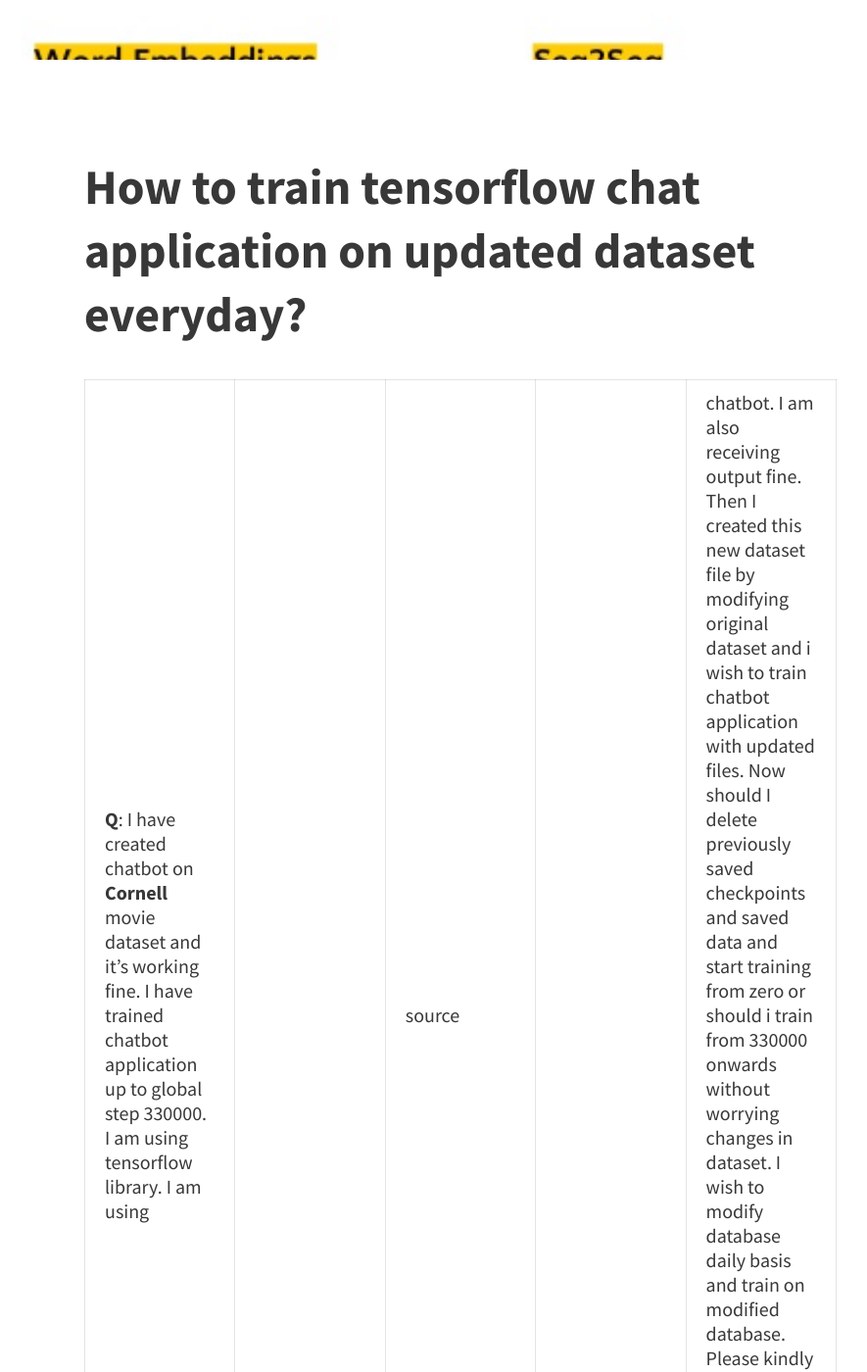
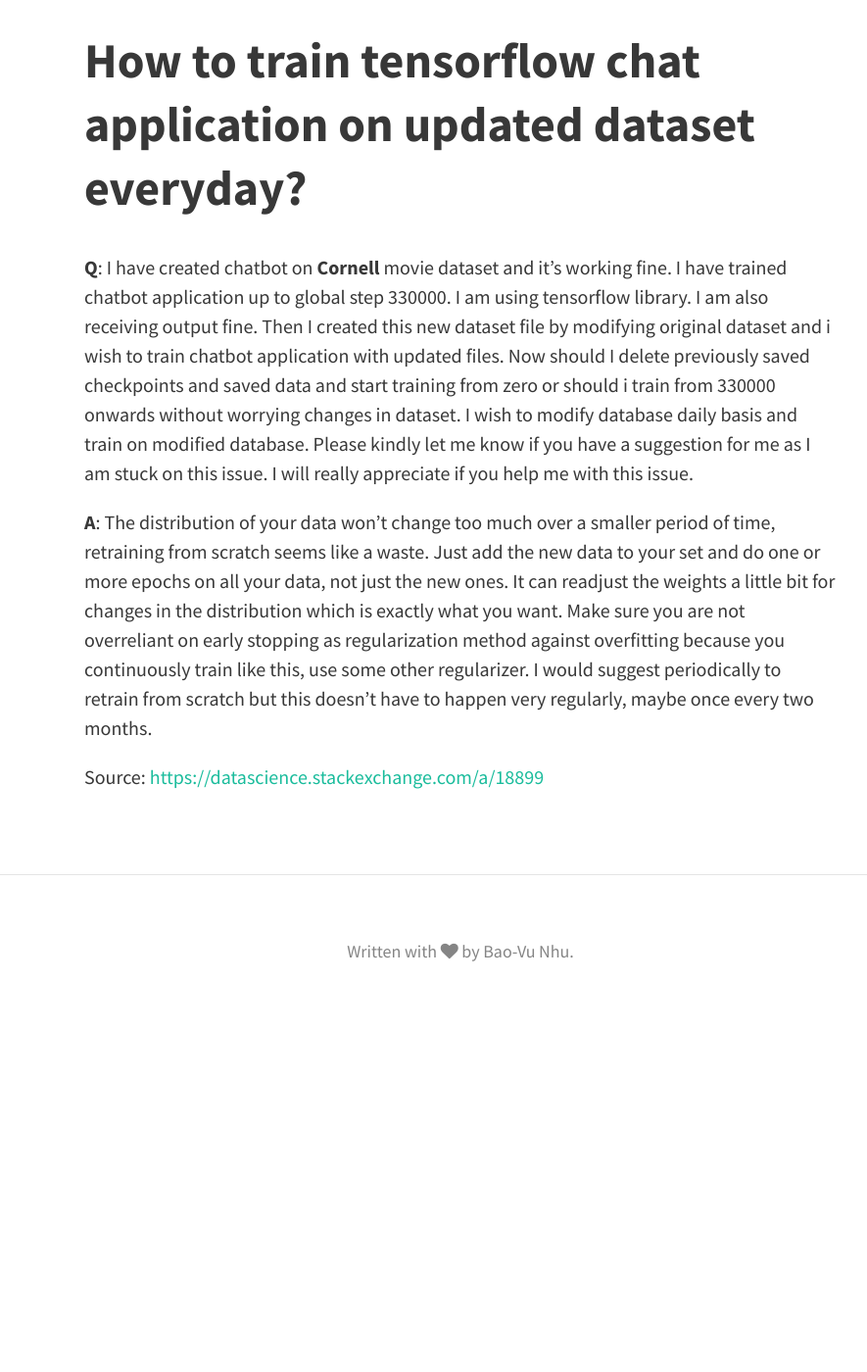
Before and after one commit to vunb/vunb.github.io, a Jekyll site: the page built from _posts/2017-06-26-chatbot-faq.md, in a window 1280 px wide and 1400 px high, scrolled down 324 px. Shown: the whole window at 98% size, without its empty margins (170-1055 px from the left). Built offline with Jekyll 4.4.1, drawn with Linux system fonts in a browser that asks for light colours; nearby versions of some CDN libraries; after the commit the page ends 1372 px from its top, so only the background shows below that; some of the changed text lies outside the part shown.

Commit message:
fix typo md, images

```diff
--- a/_posts/2017-06-26-chatbot-faq.md
+++ b/_posts/2017-06-26-chatbot-faq.md
@@ -1,13 +1,16 @@
 ---
 layout: page
 title: Chatbot FAQ
-feature-img: "img/chatbots-and-deep-learning.jpg"
 category: chatbots
 tags: tensorflow chatbots word-embeddings seq2seq
 ---
 
+![chatbots and deep learning](img/chatbots-and-deep-learning.jpg)
+
 # [How to train tensorflow chat application on updated dataset everyday?](https://datascience.stackexchange.com/a/18899)
 
-**Q**: I have created chatbot on **Cornell** movie dataset and it's working fine. I have trained chatbot application up to global step 330000. I am using tensorflow library. I am using ||source|| chatbot. I am also receiving output fine. Then I created this new dataset file by modifying original dataset and i wish to train chatbot application with updated files. Now should I delete previously saved checkpoints and saved data and start training from zero or should i train from 330000 onwards without worrying changes in dataset. I wish to modify database daily basis and train on modified database. Please kindly let me know if you have a suggestion for me as I am stuck on this issue. I will really appreciate if you help me with this issue.
+**Q**: I have created chatbot on **Cornell** movie dataset and it's working fine. I have trained chatbot application up to global step 330000. I am using tensorflow library. I am also receiving output fine. Then I created this new dataset file by modifying original dataset and i wish to train chatbot application with updated files. Now should I delete previously saved checkpoints and saved data and start training from zero or should i train from 330000 onwards without worrying changes in dataset. I wish to modify database daily basis and train on modified database. Please kindly let me know if you have a suggestion for me as I am stuck on this issue. I will really appreciate if you help me with this issue.
 
 **A**: The distribution of your data won't change too much over a smaller period of time, retraining from scratch seems like a waste. Just add the new data to your set and do one or more epochs on all your data, not just the new ones. It can readjust the weights a little bit for changes in the distribution which is exactly what you want. Make sure you are not overreliant on early stopping as regularization method against overfitting because you continuously train like this, use some other regularizer. I would suggest periodically to retrain from scratch but this doesn't have to happen very regularly, maybe once every two months.
+
+Source: [https://datascience.stackexchange.com/a/18899](https://datascience.stackexchange.com/a/18899)
```
